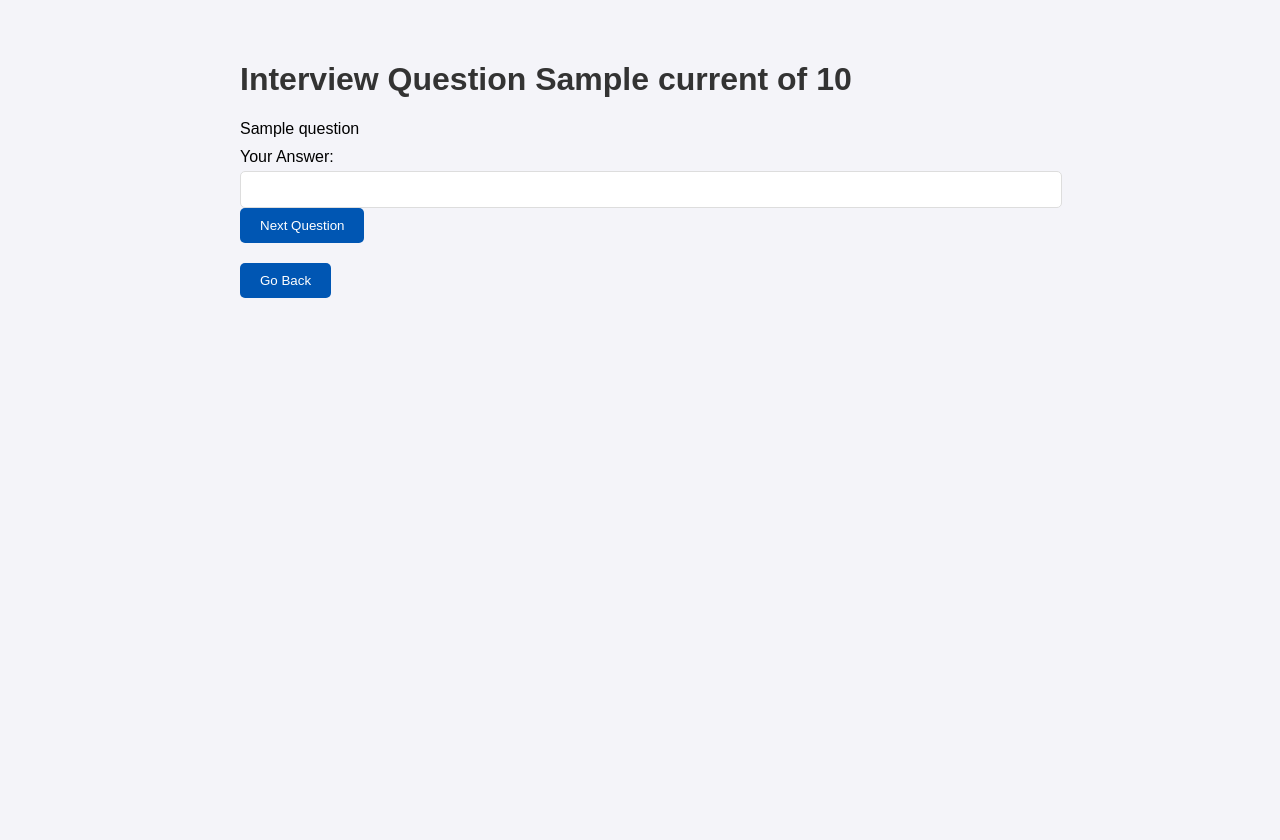
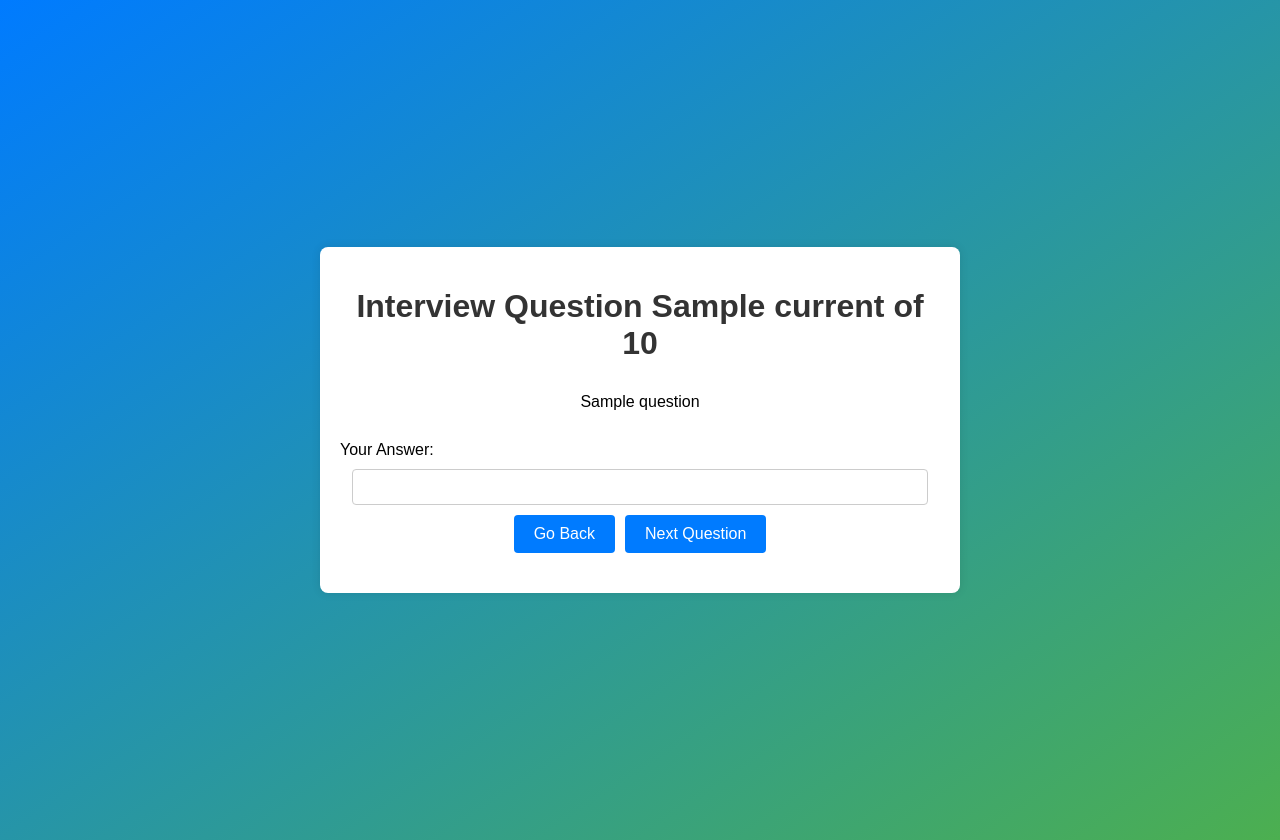
Before and after one commit to aryatalathi/Innovators, a Flask app: template templates/questions_one_by_one.html in a window 1280 px wide. Before the commit the page ends 298 px from the top, so only its background shows below. Run offline with Flask 3, Linux system fonts and the light colour scheme; the template is opened without the code that fills it: most values are stand-ins (such as "Sample title", 1, 10 or a date in 2020).

Commit message:
Update questions_one_by_one.html

```diff
--- a/templates/questions_one_by_one.html
+++ b/templates/questions_one_by_one.html
@@ -51,6 +51,86 @@
     <meta name="viewport" content="width=device-width, initial-scale=1.0">
     <title>Interview Questions One by One</title>
     <link rel="stylesheet" href="/static/style.css">
+    <style>
+        body {
+    font-family: Arial, sans-serif;
+    background-image: linear-gradient(to bottom right, #007bff, #4CAF50);
+    margin: 0;
+    display: flex;
+    justify-content: center;
+    align-items: center;
+    height: 100vh;
+}
+
+.container {
+    width: 90%;
+    max-width: 600px;
+    background-color: #ffffff;
+    padding: 20px;
+    border-radius: 8px;
+    box-shadow: 0 0 10px rgba(0,0,0,0.1);
+    text-align: center;
+    display: flex;
+    flex-direction: column;
+    align-items: center;
+}
+
+.question-content {
+    padding: 10px 0;
+    text-align: left;
+    margin: 0;
+}
+
+.question-form {
+    display: flex;
+    flex-direction: column;
+    align-items: center;
+    width: 100%;
+    margin-top: 10px;
+}
+
+label {
+    display: block;
+    margin-bottom: 5px;
+    text-align: left;
+    width: 100%;
+}
+
+input[type=text] {
+    width: calc(100% - 24px);
+    padding: 8px;
+    font-size: 16px;
+    border: 1px solid #ccc;
+    border-radius: 4px;
+    box-sizing: border-box;
+}
+
+.btn-container {
+    display: flex;
+    justify-content: center;
+    width: 100%;
+    margin-top: 10px;
+}
+
+.next-btn, .back-btn, .feedback-btn {
+    background-color: #007bff;
+    color: white;
+    border: none;
+    padding: 10px 20px;
+    text-align: center;
+    text-decoration: none;
+    display: inline-block;
+    font-size: 16px;
+    cursor: pointer;
+    border-radius: 4px;
+    margin: 0 5px;
+}
+
+.next-btn:hover, .back-btn:hover, .feedback-btn:hover {
+    background-color: #0056b3;
+}
+
+    </style>
 </head>
 <body>
     <div class="container">
@@ -59,10 +139,10 @@
         <form class="question-form" action="{{ url_for('next_question') }}" method="post">
             <label for="answer">Your Answer:</label>
             <input type="text" id="answer" name="answer" required>
-            <button type="submit" class="next-btn">Next Question</button>
-        </form>
-        <form class="question-form" action="{{ url_for('index') }}" method="get">
-            <button type="submit" class="back-btn">Go Back</button>
+            <div class="btn-container">
+                <button type="submit" class="back-btn">Go Back</button>
+                <button type="submit" class="next-btn">Next Question</button>
+            </div>
         </form>
         {% if current == total %}
         <form class="question-form" action="{{ url_for('feedback') }}" method="get">
```
